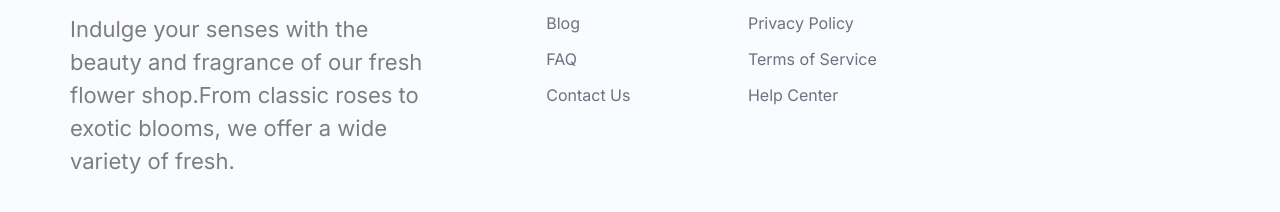
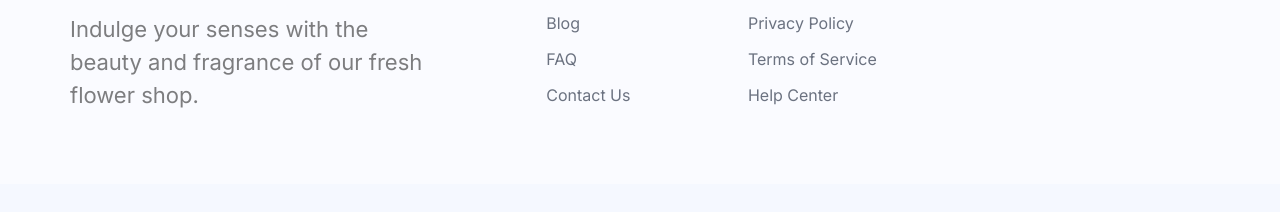
Before and after one commit to ALAMIN19193419/second-assignment-git-repo, a plain HTML site: page Index.html in a window 1280 px wide. Shown: the part 3937-4149 px from the top of the page. After the commit the page ends 4121 px from the top, so only its background shows below. Drawn offline with Linux system fonts and the light colour scheme.

Commit message:
finally added this file

```diff
--- a/Index.html
+++ b/Index.html
@@ -185,7 +185,7 @@
             <div class="footer-main">
                 <div class="footer-about">
                     <img src="images/logo.png" alt="Induge Logo" class="footer-logo">
-                    <p>Indulge your senses with the beauty and fragrance of our fresh flower shop.From classic roses to exotic blooms, we offer a wide variety of fresh.</p>
+                    <p>Indulge your senses with the beauty and fragrance of our fresh flower shop.</p>
                 </div>
                 <div class="footer-links">
                     <h4>Company</h4>
--- a/styles.css
+++ b/styles.css
@@ -10,6 +10,9 @@ body {
     max-width: 1140px;
     margin: 0 auto;
     padding: 0 20px;
+
+
+
 }
 
 /* Header */
@@ -23,6 +26,8 @@ header .container {
     justify-content: space-between;
     align-items: center;
 }
+
+
 
 .logo img {
     width: 135px;
```
